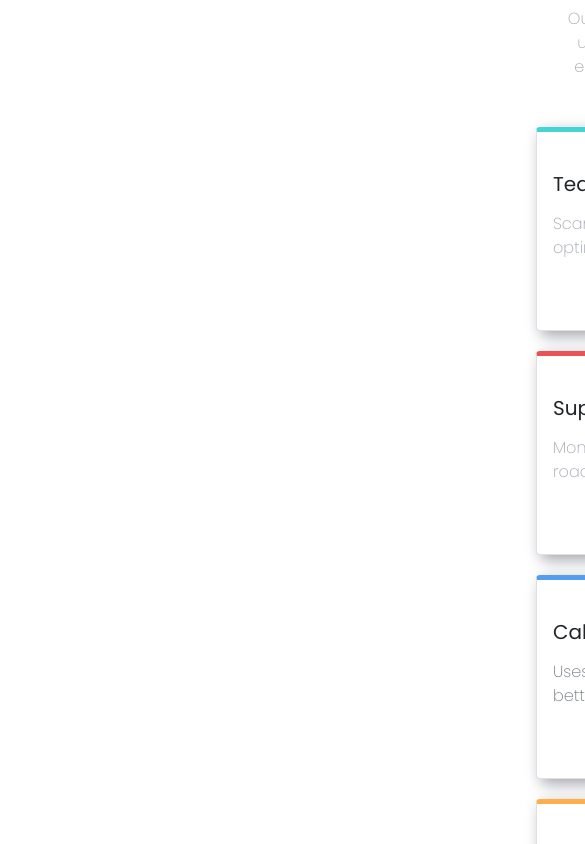
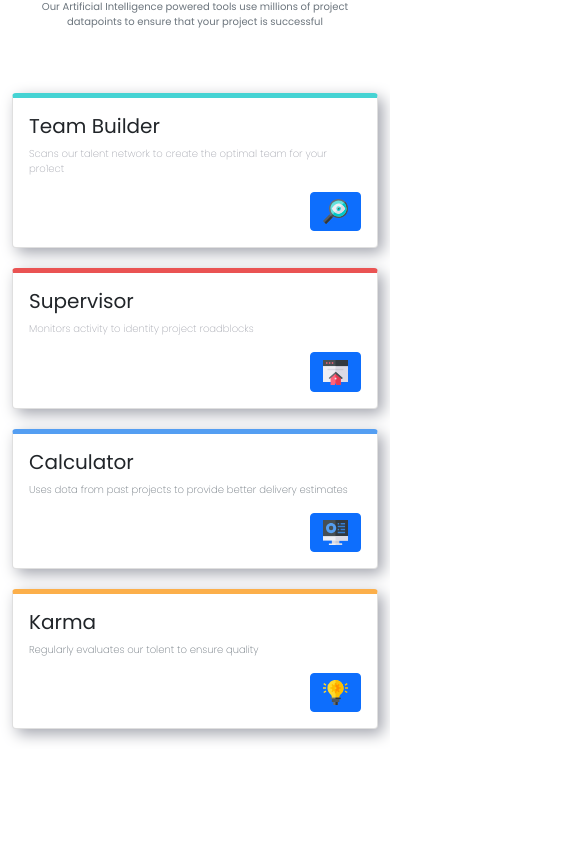
Before and after one commit to MdFayshal/Desain, a plain HTML site: page index.html in a window 390 px wide. Shown: the part 124-968 px from the top of the page, 585 px wide, since content can reach past the window. After the commit the page ends 873 px from the top, so only its background shows below. Drawn offline with nearby package versions, Linux system fonts and the light colour scheme.

Commit message:
Final coad

```diff
--- a/index.html
+++ b/index.html
@@ -1,6 +1,7 @@
 <!doctype html>
 <html lang="en">
   <head>
+  <!--Shabbir Md. Fayshal-->
     <!-- Required meta tags -->
     <meta charset="utf-8">
     <meta name="viewport" content="width=device-width, initial-scale=1">
@@ -14,24 +15,17 @@
     <title>Design</title>
   </head>
   <body>
-    <section class="container py-5">
-        <div class="  text-center">
+      <div class="container">
+          <section class="header text-center py-5">
+            <h2 class="ch text-secondary">Reliable, efficient delivery</h2>
+            <h2 class="ct">Powered by Technology</h2>
+            <p class="cp text-muted">Our Artificial Intelligence powered tools use millions of project datapoints to ensure that your project is successful</p>
+          </section>
 
-
-             <h2 class="hd1">Reliable, efficient delivery</h2>
-             <h2 class="hd2">Powered by Technology</h2>
-             <p class="tp pt-2">Our Artificial Intelligence powered tools use millions of project data
-                 points to ensure that your project is successful</p>
-
-
-         </div>
-
-
-
-        <div class="mt-5 justify-content-center align-items-center">
+          <section class="cards">
             <div class="row  ">
-                <div class="col-lg col-xl-1"></div>
-                <div class="col-lg-12 col-xl-10 ">
+                <div class="col-lg col-xl"></div>
+                <div class="col-lg-12 col-xl-12 ">
                     <div class="row align-items-center ">
 
                         <div class="col-md-4  justify-content-center">
@@ -59,7 +53,7 @@
                                 </div>
                             </div>
                             <div class="row">
-                                <div class="col  align-self-center justify-content-center">
+                                <div class="col justify-content-center">
                                     <div class="card c3">
                                         <div class="card-body">
                                           <h5 class="card-title">Calculator</h5>
@@ -73,7 +67,7 @@
                             </div>
                         </div>
 
-                        <div class=" col-md-4 align-self-center justify-content-center">
+                        <div class=" col-md-4 justify-content-center">
 
                             <div class="card c4">
                                 <div class="card-body">
@@ -87,17 +81,12 @@
 
                     </div>
                 </div>
-                <div class=" col-lg col-xl-1"></div>
+                <div class=" col-lg col-xl"></div>
 
 
             </div>
-        </div>
-    </section>
-
-
-
-
-
+          </section>
+      </div>
 
 
 
--- a/style.css
+++ b/style.css
@@ -1,312 +1,75 @@
 @import "https://fonts.googleapis.com/css?family=Poppins:200,400,600";
 body{
-    width: 1440px;
-    height: auto;
+    width: 100%;
+    height: 100%;
     font-Family: Poppins;
+    font-size: 15px;
 }
+.ch{
+    font-weight: 400;
 
-section.main{
-    margin: auto;
-    width: 50%;
 }
+.ct{
+    font-weight:600;
 
-.hd1{
-    font-weight: 200;
 }
-.ht2{
-    font-weight:600;
-}
-.tp{
-    margin-inline: 18rem;
+.cp{
+    margin-inline:30%;
     font-weight: 400;
     color:hsl(229, 6%, 66%);
 }
+
 .card{
-    width: 25rem;
     box-shadow: 5px 5px 15px hsl(229, 6%, 66%) ;
 }
+.card.c1{
+    border-top: 5px solid hsl(180, 62%, 55%);
 
-.card-title {
-    margin-top: 1.5rem;
-    margin-bottom: 1rem;
-    font-weight: 400;
+}
+.card.c2{
+    border-top: 5px solid hsl(0, 78%, 62%);
+    margin-bottom: 10px;
+}
+.card.c3{
+    border-top: 5px solid hsl(212, 86%, 64%);
+    margin-top: 10px;
+}
+.card.c4{
+    border-top: 5px solid hsl(34, 97%, 64%);
+
 }
 .card-text{
     font-weight: 200;
     color:hsl(229, 6%, 66%);
 }
-.card.c1{
-
-    margin-inline-start: -60px;
-
-    border-top: 5px solid hsl(180, 62%, 55%);
-}
-.card.c2{
-   margin-left: auto;
-   margin-bottom: 20px;
-    border-top: 5px solid hsl(0, 78%, 62%);
-}
-.card.c3{
-    margin-left: auto;
-    margin-top: 20px;
-    border-top: 5px solid hsl(212, 86%, 64%);
-}
-.card.c4{
-    margin: auto;
-    margin-inline-start: 60px;
-    border-top: 5px solid hsl(34, 97%, 64%);
-
-}
 img{
-    height: 50px;
-    width: 50px;
-}
-/*================== @media Query ========================*/
-
-@media(max-width:1399px){
-    section.main{
-        margin: auto;
-        width: 50%;
-    }
-
-    .hd1{
-        font-weight: 200;
-    }
-    .ht2{
-        font-weight:600;
-    }
-    .tp{
-        font-weight: 400;
-        color:hsl(229, 6%, 66%);
-    }
-    .card{
-        width: 20rem;
-        box-shadow: 5px 5px 15px hsl(229, 6%, 66%) ;
-    }
-
-    .card-title {
-        margin-top: 1.5rem;
-        margin-bottom: 1rem;
-        font-weight: 400;
-    }
-    .card-text{
-        font-weight: 200;
-        color:hsl(229, 6%, 66%);
-    }
-    .card.c1{
-
-        margin-inline-start: -20px;
-
-        border-top: 5px solid hsl(180, 62%, 55%);
-    }
-    .card.c2{
-       margin-left: auto;
-       margin-bottom: 20px;
-        border-top: 5px solid hsl(0, 78%, 62%);
-    }
-    .card.c3{
-        margin-left: auto;
-        margin-top: 20px;
-        border-top: 5px solid hsl(212, 86%, 64%);
-    }
-    .card.c4{
-        margin: auto;
-        margin-inline-start: 20px;
-        border-top: 5px solid hsl(34, 97%, 64%);
-    }
-
-
-    img{
-        height: 40px;
-        width: 40px;
-    }
-}
-
-/*================== @media Query ========================*/
-
-@media(max-width:1199px){
-    section.main{
-        margin: auto;
-        width: 50%;
-    }
-
-    .hd1{
-        font-weight: 200;
-    }
-    .ht2{
-        font-weight:600;
-    }
-    .tp{
-        font-weight: 400;
-        color:hsl(229, 6%, 66%);
-    }
-    .card{
-        width: 18rem;
-        box-shadow: 5px 5px 15px hsl(229, 6%, 66%) ;
-    }
-
-    .card-title {
-        margin-top: 1.5rem;
-        margin-bottom: 1rem;
-        font-weight: 400;
-    }
-    .card-text{
-        font-weight: 200;
-        color:hsl(229, 6%, 66%);
-    }
-    .card.c1{
-
-        margin-inline-start: -15px;
-
-        border-top: 5px solid hsl(180, 62%, 55%);
-    }
-    .card.c2{
-       margin-left: auto;
-       margin-bottom: 20px;
-        border-top: 5px solid hsl(0, 78%, 62%);
-    }
-    .card.c3{
-        margin-left: auto;
-        margin-top: 20px;
-        border-top: 5px solid hsl(212, 86%, 64%);
-    }
-    .card.c4{
-        margin: auto;
-        margin-inline-start: 20px;
-        border-top: 5px solid hsl(34, 97%, 64%);
-    }
-    img{
-        height: 30px;
-        width: 30px;
-    }
-
-}
-/*================== @media Query ========================*/
-
-@media(max-width:991px){
-    section.main{
-        margin: auto;
-        width: 50%;
-        font-size: 15px;
-    }
-
-    .hd1{
-        font-weight: 200;
-    }
-    .ht2{
-        font-weight:600;
-    }
-    .tp{
-        margin-inline:6rem;
-        font-weight: 400;
-        color:hsl(229, 6%, 66%);
-    }
-    .card{
-        width: 15rem;
-        box-shadow: 5px 5px 15px hsl(229, 6%, 66%) ;
-    }
-
-    .card-title {
-        margin-top: 1.5rem;
-        margin-bottom: 1rem;
-        font-weight: 400;
-    }
-    .card-text{
-        font-weight: 200;
-        color:hsl(229, 6%, 66%);
-    }
-    .card.c1{
-
-        margin-inline-start: -15px;
-
-        border-top: 5px solid hsl(180, 62%, 55%);
-    }
-    .card.c2{
-       margin-left: auto;
-       margin-bottom: 20px;
-        border-top: 5px solid hsl(0, 78%, 62%);
-    }
-    .card.c3{
-        margin-left: auto;
-        margin-top: 20px;
-        border-top: 5px solid hsl(212, 86%, 64%);
-    }
-    .card.c4{
-        margin: auto;
-        margin-inline-start: 20px;
-        border-top: 5px solid hsl(34, 97%, 64%);
-    }
-    img{
-        height: 20px;
-        width: 20px;
-    }
-
+    height: 40px;
+    width: 40px;
 }
 /*================== @media Query ========================*/
 
 @media(max-width:767px){
-    section.main{
-        margin: auto;
+    body{
+
+        font-size: 10px;
     }
+    .cp{
+        margin-inline:5%;
 
-    .hd1{
-        font-weight: 200;
-    }
-    .ht2{
-        font-weight:600;
-    }
-    .tp{
-
-        font-weight: 400;
-        color:hsl(229, 6%, 66%);
-    }
-    .card{
-        width: 23rem;
-
-        box-shadow: 5px 5px 15px hsl(229, 6%, 66%) ;
-    }
-
-    .card-title {
-        margin-top: 1.5rem;
-        margin-bottom: 1rem;
-        font-weight: 400;
-    }
-    .card-text{
-        font-weight: 200;
         color:hsl(229, 6%, 66%);
     }
     .card.c1{
-        margin: auto;
+        border-top: 5px solid hsl(180, 62%, 55%);
         margin-bottom: 20px;
-        border-top: 5px solid hsl(180, 62%, 55%);
-    }
-    .card.c2{
-        margin: auto;
-        margin-bottom: 20px;
-        border-top: 5px solid hsl(0, 78%, 62%);
-    }
-    .card.c3{
-        margin: auto;
-        margin-bottom: 20px;
-        border-top: 5px solid hsl(212, 86%, 64%);
     }
     .card.c4{
-        margin: auto;
         border-top: 5px solid hsl(34, 97%, 64%);
+        margin-top: 20px;
+        margin-bottom: 20px;
+    }
+    img{
+        height: 25px;
+        width: 25px;
     }
 
 }
-/*================== @media Query ========================*/
-
-@media(max-width:575px){
-        section.main{
-        margin: auto;
-        width: 50%;
-    }
-    .tp{
-        margin-inline: 34rem;
-        font-weight: 200;
-        color:hsl(229, 6%, 66%);
-    }
-
-}
```
